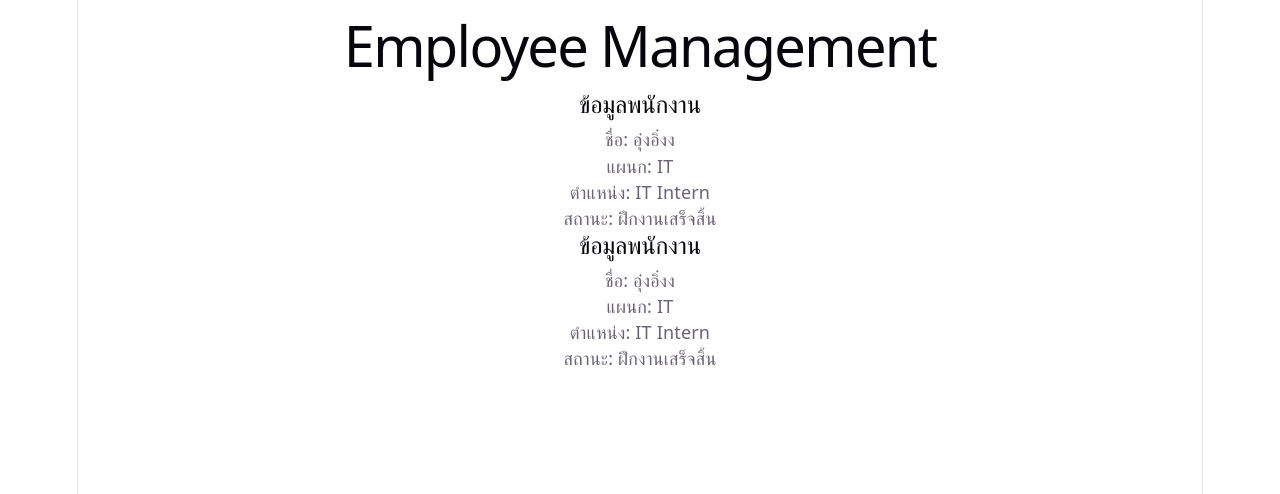
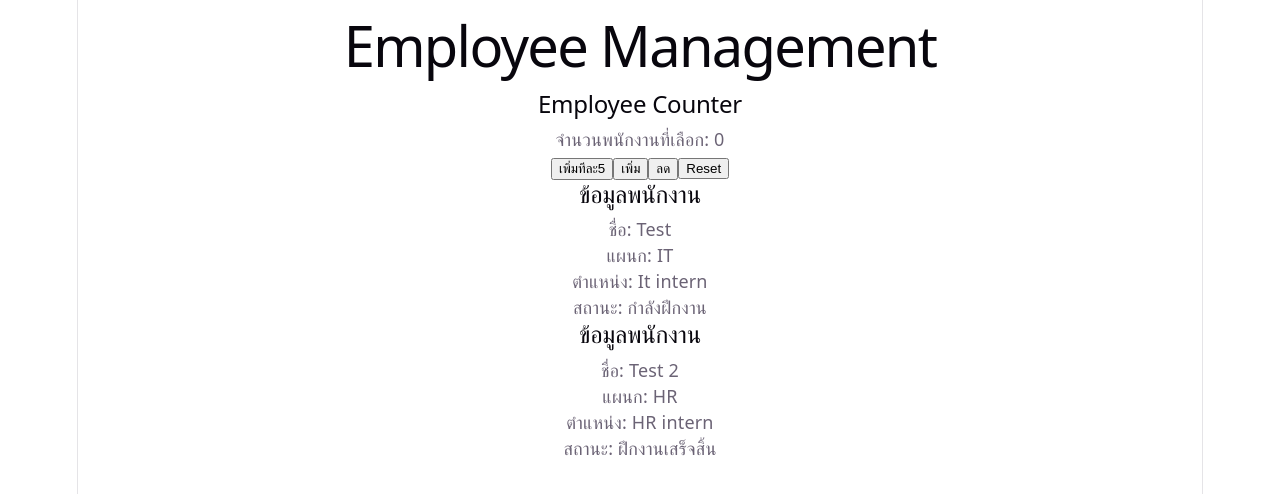
Before and after one commit to luvris/pract, a React (Vite) app in the folder react-learning/: page / in a window 1280 px wide. Shown: the top 494 px of the page. Built offline with nearby package versions, Linux system fonts and the light colour scheme.

Commit message:
ฝึกใช้ useState

```diff
--- a/react-learning/src/App.jsx
+++ b/react-learning/src/App.jsx
@@ -1,12 +1,26 @@
 import EmployeeCard from "./components/EmployeeCard";
+import Counter from "./components/Counter";
 
 function App() {
 
   return (
     <main>
       <h1>Employee Management</h1>
-      <EmployeeCard />
-      <EmployeeCard />
+
+      <Counter />
+
+      <EmployeeCard
+        name="Test"
+        department="IT"
+        position="It intern"
+        isActive={true}
+      />
+      <EmployeeCard
+        name="Test 2"
+        department="HR"
+        position="HR intern"
+        isActive={false}
+      />
     </main>
   );
 }
--- /dev/null
+++ b/react-learning/src/components/Counter.jsx
@@ -0,0 +1,41 @@
+import { useState } from "react";
+
+export default function Counter() {
+    const [count, setCount] = useState(0);
+
+    function handleIncrease() {
+        setCount((currentCount) => currentCount + 1);
+    }
+
+    function handleDecrease() {
+        setCount((currentCount) => {
+            if (currentCount <= 0) {
+                return 0;
+            }
+
+            return currentCount - 1;
+        });
+    }
+
+    function handleIncreaseFive() {
+        setCount((currentCount) => currentCount + 5);
+    }
+
+    function handleReset() {
+        setCount(0)
+    }
+
+    return (
+        <section>
+            <h2>
+                Employee Counter
+            </h2>
+            <p>จำนวนพนักงานที่เลือก: {count}</p>
+            <button onClick={handleIncreaseFive}>เพิ่มทีละ5</button>
+            <button onClick={handleIncrease}>เพิ่ม</button>
+            <button onClick={handleDecrease}>ลด</button>
+            <button onClick={handleReset}>Reset</button>
+        </section>
+    )
+
+}
--- a/react-learning/src/components/EmployeeCard.jsx
+++ b/react-learning/src/components/EmployeeCard.jsx
@@ -1,18 +1,16 @@
-export default function EmployeeCard() {
-    const employee = {
-        name: "อุ๋งอิ๋งง",
-        department: "IT",
-        position: "IT Intern",
-        isActive: false
-    }
-
+export default function EmployeeCard({
+    name,
+    department,
+    position,
+    isActive,
+}) {
     return (
         <article className="employee-card">
             <h2>ข้อมูลพนักงาน</h2>
-            <p>ชื่อ: {employee.name}</p>
-            <p>แผนก: {employee.department}</p>
-            <p>ตำแหน่ง: {employee.position}</p>
-            <p>สถานะ: {employee.isActive ? "กำลังฝึกงาน" : "ฝึกงานเสร็จสิ้น"}</p>
+            <p>ชื่อ: {name}</p>
+            <p>แผนก: {department}</p>
+            <p>ตำแหน่ง: {position}</p>
+            <p>สถานะ: {isActive ? "กำลังฝึกงาน" : "ฝึกงานเสร็จสิ้น"}</p>
         </article>
     )
 }
```
